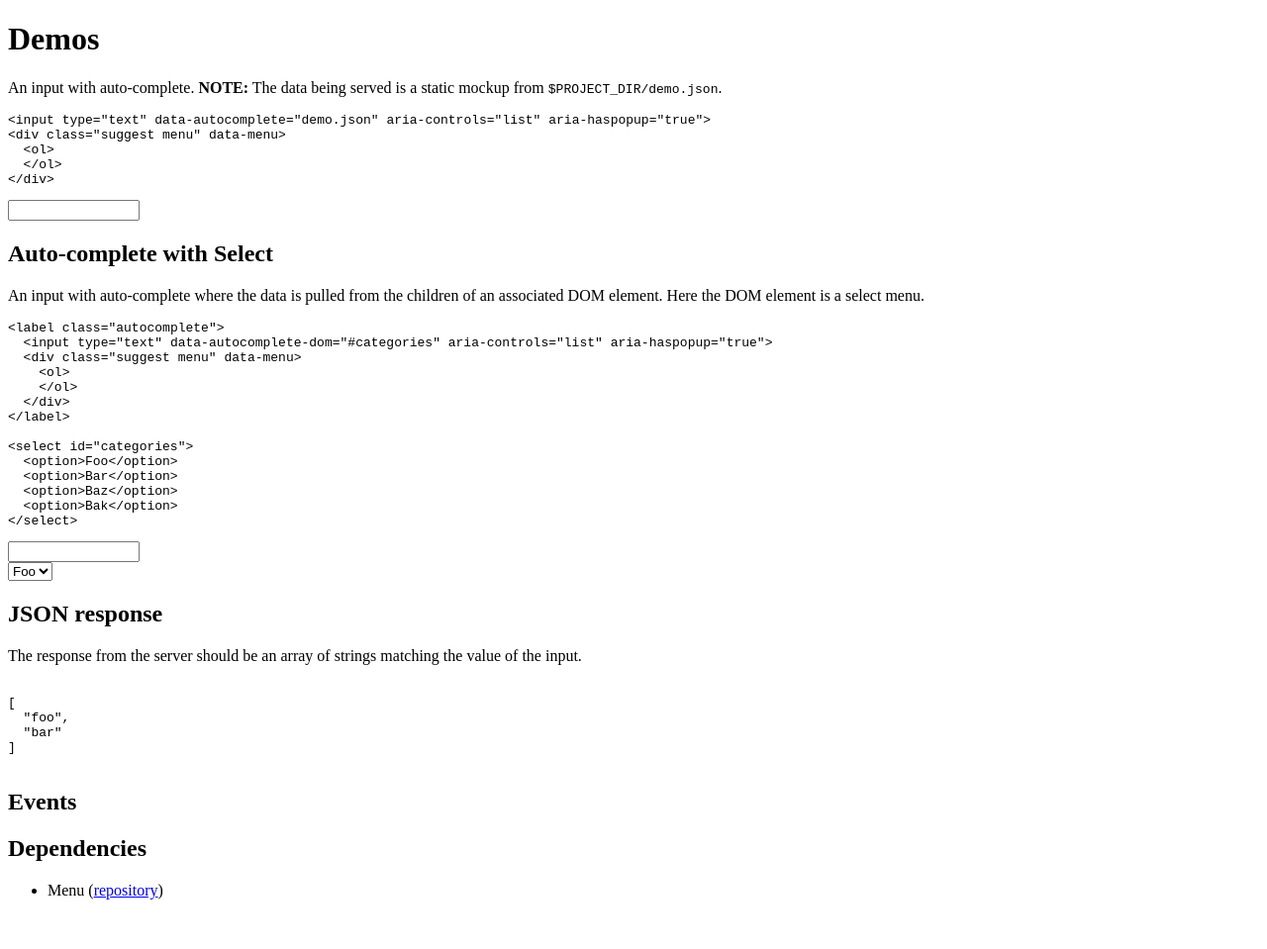
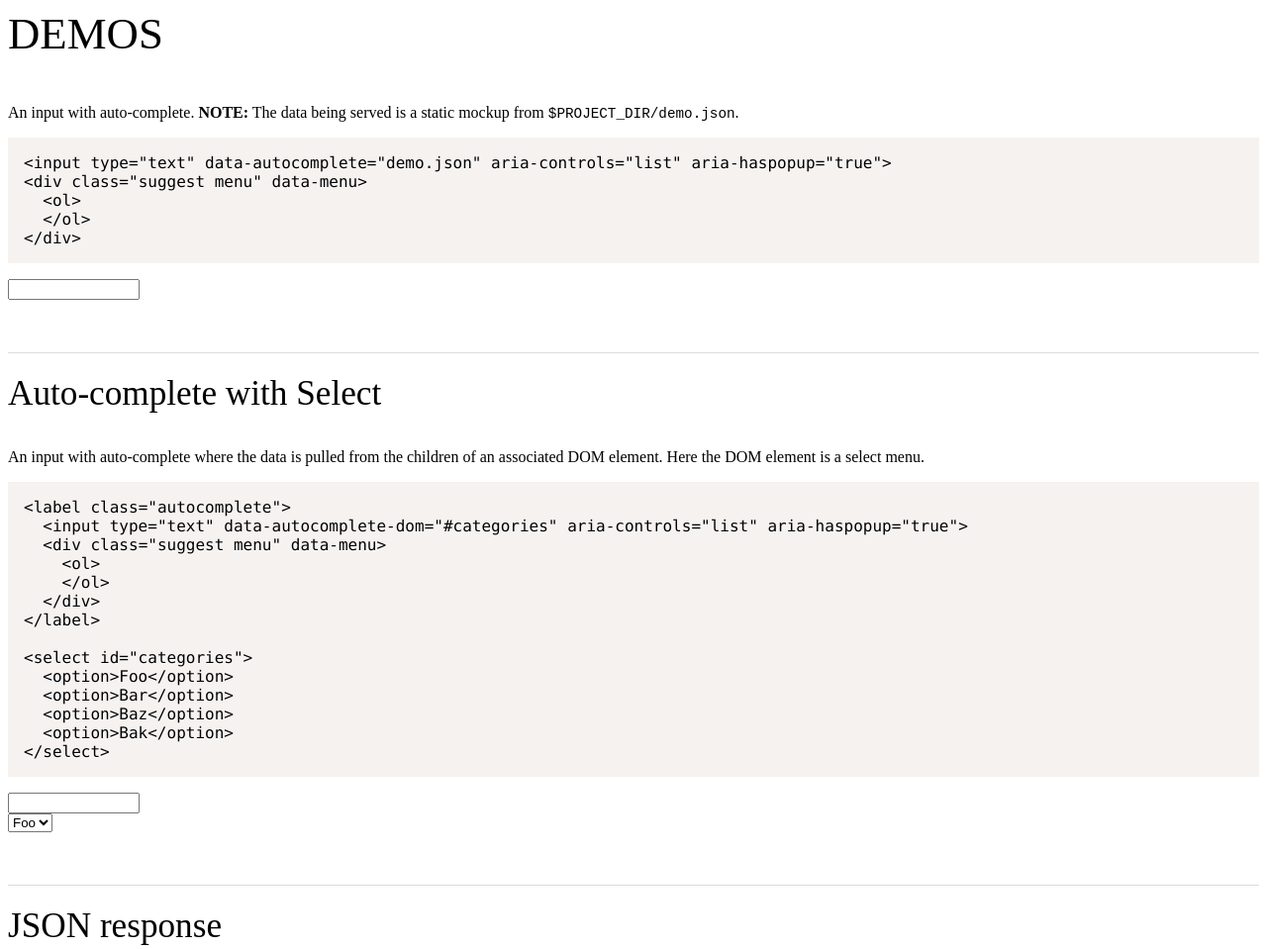
Before and after one commit to filamentgroup/auto-complete, a plain HTML site: page index.html in a window 1280 px wide. Shown: the top 959 px of the page at 99% size. Before the commit the page ends 925 px from the top, so only its background shows below. Drawn offline with Linux system fonts and the light colour scheme.

Commit message:
mad style

```diff
--- /dev/null
+++ b/index.css
@@ -0,0 +1,139 @@
+.menu {
+  background-color: white;
+  box-sizing: border-box;
+  border: 1px solid black;
+  width: 10em;
+}
+
+.menu ul, .menu ol {
+  list-style: none;
+  padding: 5px;
+  margin: 0;
+}
+
+.menu-selected {
+  color: white;
+  background-color: #aaa;
+}
+
+input {
+  box-sizing: border-box;
+  width: 10em;
+}
+
+h1.docs,
+h2.docs,
+h3.docs,
+h4.docs,
+h5.docs {
+  font-weight: 500;
+  margin: 1em 0;
+  text-transform: none;
+  color: #000;
+  clear: both;
+}
+
+h1.docs { font-size: 2.8em; margin-top: .1em; text-transform: uppercase; }
+h2.docs { font-size: 2.2em; margin-top: 1.5em; border-top:1px solid #ddd; padding-top: .6em; float:none; }
+h3.docs { font-size: 1.6em; margin-top: 1.5em; margin-bottom: .5em; }
+h4.docs { font-size: 1.4em; margin-top: 1.5em; }
+
+p.docs,
+p.docs-intro,
+ol.docs,
+ul.docs,
+p.docs-note,
+dl.docs {
+  margin: 1em 0;
+  font-size: 1em;
+}
+
+ul.docs,
+ol.docs {
+  padding-bottom: .5em;
+}
+ol.docs li,
+ul.docs li {
+  margin-bottom: 8px;
+}
+ul.docs ul,
+ol.docs ul {
+  padding-top: 8px;
+}
+.docs code {
+  font-size: 1.1em;
+}
+
+p.docs strong {
+  font-weight: bold;
+}
+
+.docs-note {
+  background-color: #FFFAA4;
+}
+.docs-note p,
+.docs-note pre,
+p.docs-note {
+  padding: .5em;
+  margin: 0;
+}
+
+
+/**
+ * prism.js default theme for JavaScript, CSS and HTML
+ * Based on dabblet (http://dabblet.com)
+ * @author Lea Verou
+ */
+
+code[class*="language-"],
+pre[class*="language-"] {
+	color: black;
+	text-shadow: 0 1px white;
+	font-family: Consolas, Monaco, 'Andale Mono', monospace;
+	direction: ltr;
+	text-align: left;
+	white-space: pre;
+	word-spacing: normal;
+	font-size: 1em;
+
+	-moz-tab-size: 4;
+	-o-tab-size: 4;
+	tab-size: 4;
+
+	-webkit-hyphens: none;
+	-moz-hyphens: none;
+	-ms-hyphens: none;
+	hyphens: none;
+}
+
+@media print {
+	code[class*="language-"],
+	pre[class*="language-"] {
+		text-shadow: none;
+	}
+}
+
+/* Code blocks */
+pre[class*="language-"] {
+	padding: 1em;
+	margin: .5em 0;
+	overflow: auto;
+}
+
+:not(pre) > code[class*="language-"],
+pre[class*="language-"] {
+	background: #f5f2f0;
+}
+
+/* Inline code */
+:not(pre) > code[class*="language-"] {
+	padding: .1em;
+	border-radius: .3em;
+}
+
+pre[class*="language-"] {
+	padding: 1em;
+	margin: 0;
+  margin-bottom: 1em;
+
+}
--- a/index.html
+++ b/index.html
@@ -7,38 +7,15 @@
     <!-- optional if you're not using a DOM source for data -->
     <script src="src/dom.js"></script>
     <script src="src/init.js"></script>
+    <link rel="stylesheet" href="index.css">
     <link rel="stylesheet" href="lib/menu.css">
-    <style type="text/css" media="screen">
-      .menu {
-        background-color: white;
-        box-sizing: border-box;
-        border: 1px solid black;
-        width: 10em;
-      }
-
-      .menu ul, .menu ol {
-        list-style: none;
-        padding: 5px;
-        margin: 0;
-      }
-
-      .menu-selected {
-        color: white;
-        background-color: #aaa;
-      }
-
-      input {
-        box-sizing: border-box;
-        width: 10em;
-      }
-    </style>
   </head>
-  <body>
+  <body class="docs">
     <div class="autocomplete-docs">
       <h1 class="docs">Demos</h2>
       <p class="docs-intro">An input with auto-complete. <b>NOTE:</b> The data being served is a static mockup from <code>$PROJECT_DIR/demo.json</code>.</p>
 
-    <pre>
+    <pre class="language-html">
 &lt;<span class="function-name">input</span> <span class="variable-name">type</span>=<span class="string">"text"</span> <span class="variable-name">data-autocomplete</span>=<span class="string">"demo.json"</span> <span class="variable-name">aria-controls</span>=<span class="string">"list"</span> <span class="variable-name">aria-haspopup</span>=<span class="string">"true"</span>&gt;
 &lt;<span class="function-name">div</span> <span class="variable-name">class</span>=<span class="string">"suggest menu"</span> data-menu&gt;
   &lt;<span class="function-name">ol</span>&gt;
@@ -56,7 +33,7 @@
 
       <p class="docs">An input with auto-complete where the data is pulled from the children of an associated DOM element. Here the DOM element is a select menu.</p>
 
-    <pre>
+    <pre class="language-html">
 &lt;<span class="function-name">label</span> <span class="variable-name">class</span>=<span class="string">"autocomplete"</span>&gt;
   &lt;<span class="function-name">input</span> <span class="variable-name">type</span>=<span class="string">"text"</span> <span class="variable-name">data-autocomplete-dom</span>=<span class="string">"#categories"</span> <span class="variable-name">aria-controls</span>=<span class="string">"list"</span> <span class="variable-name">aria-haspopup</span>=<span class="string">"true"</span>&gt;
   &lt;<span class="function-name">div</span> <span class="variable-name">class</span>=<span class="string">"suggest menu"</span> data-menu&gt;
```
